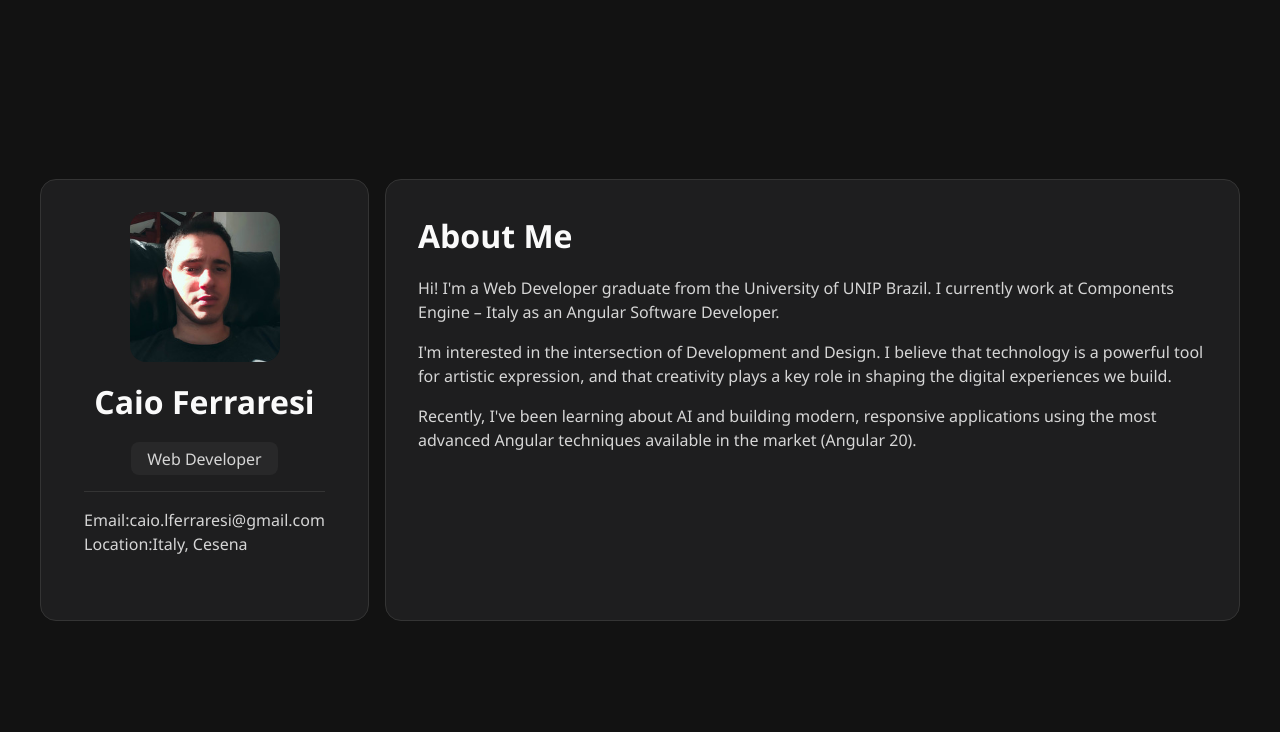
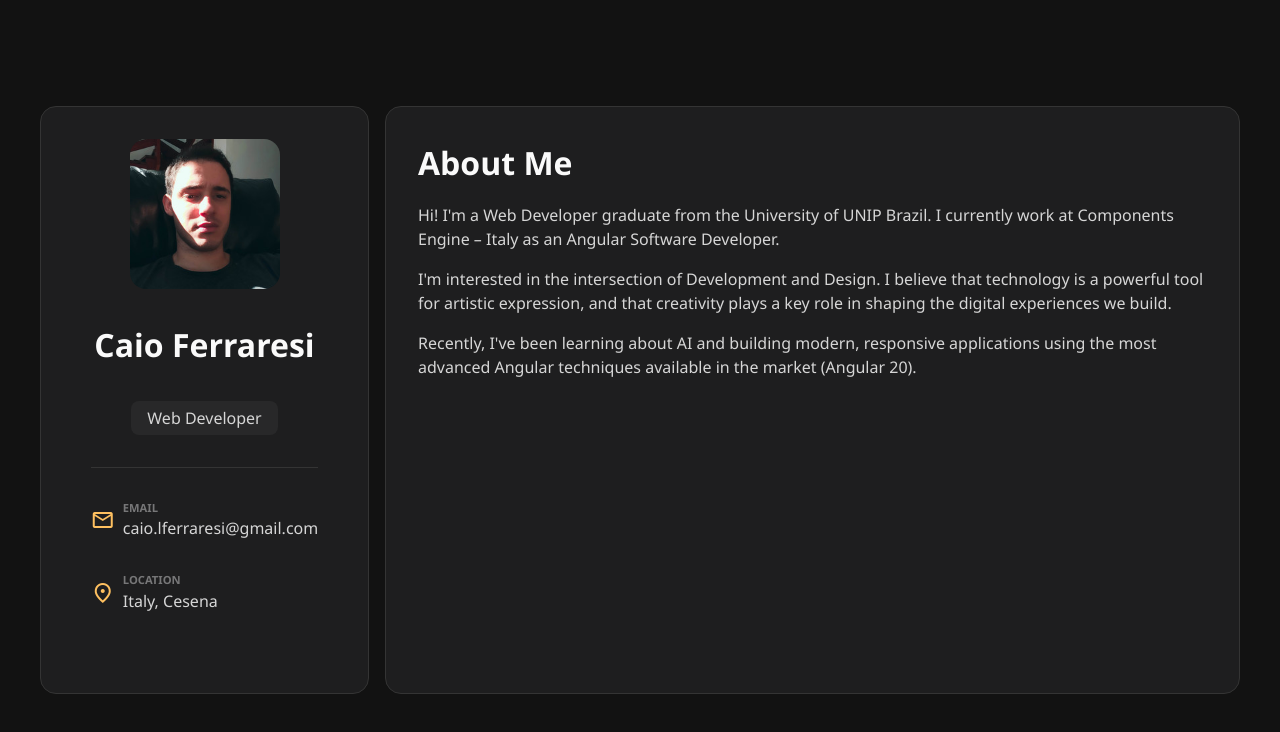
Before and after one commit to caiolf/caiolf.github.io, an Angular app: page / in a window 1280 px wide. Shown: the top 732 px of the page. Built offline with nearby package versions, Linux system fonts and the light colour scheme.

Commit message:
feat(personal-card): improve css

```diff
--- a/src/app/assets/styles/_variables.scss
+++ b/src/app/assets/styles/_variables.scss
@@ -1,7 +1,7 @@
 $background: #2d2d2d;
 $primary-color: #1e1e1f;
 $secondary-color: #282829;
-$accent-color: #fec060;
+$accent: #fec060;
 $text-color: #d6d6d6;
 $title-color: #fafafa;
 $border-radius: 1rem;
--- a/src/app/components/personal-card/personal-card.html
+++ b/src/app/components/personal-card/personal-card.html
@@ -4,14 +4,15 @@
 <h1 class="name">{{ me.name }}</h1>
 <p class="title">{{ me.title }}</p>
 <div class="data">
+  @for (item of dataItems; track item) {
   <div class="data-item">
-    <span class="label">Email:</span>
-    <span class="value">{{ me.email }}</span>
+    <span class="material-symbols-outlined">{{ item.icon }}</span>
+    <div>
+      <span class="label">{{ item.label }}</span>
+      <span class="value">{{ item.value }}</span>
+    </div>
   </div>
-  <div class="data-item">
-    <span class="label">Location:</span>
-    <span class="value">{{ location.city }}, {{ location.country }}</span>
-  </div>
+  }
 </div>
 <div class="social-links">
   <a href="#" class="social-link" target="_blank" rel="noopener noreferrer">
--- a/src/app/components/personal-card/personal-card.scss
+++ b/src/app/components/personal-card/personal-card.scss
@@ -6,7 +6,7 @@
   flex-direction: column;
   justify-content: start;
   align-items: center;
-  gap: 1rem;
+  gap: 2rem;
   .photo {
     width: 150px;
     height: 150px;
@@ -26,19 +26,27 @@
   }
   .data {
     border-top: $border;
-    padding-top: 1rem;
+    padding-top: 2rem;
     display: flex;
     flex-direction: column;
     align-items: start;
-    h2 {
-      font-size: 400;
-      color: $title-color;
-      margin-bottom: 0.5rem;
-    }
-    p {
-      color: $text-color;
-      font-size: 1rem;
-      margin-bottom: 0.5rem;
+    gap: 2rem;
+    .data-item {
+      display: flex;
+      align-items: center;
+      gap: 0.5rem;
+      div {
+        display: flex;
+        flex-direction: column;
+        .label {
+          font-weight: bold;
+          font-size: 0.7rem;
+          color: #777778;
+        }
+        .value {
+          color: $text-color;
+        }
+      }
     }
   }
   .social-links {
@@ -55,3 +63,7 @@
     }
   }
 }
+
+.material-symbols-outlined {
+  color: $accent;
+}
--- a/src/app/components/personal-card/personal-card.ts
+++ b/src/app/components/personal-card/personal-card.ts
@@ -9,6 +9,11 @@ interface Persona {
 interface Location {
   city: string;
   country: string;
+}
+interface DataItem {
+  icon: string;
+  label: string;
+  value: string;
 }
 
 @Component({
@@ -28,4 +33,17 @@ export class PersonalCard {
     city: "Italy",
     country: "Cesena",
   };
+
+  dataItems: DataItem[] = [
+    {
+      icon: "mail",
+      label: "EMAIL",
+      value: this.me.email,
+    },
+    {
+      icon: "location_on",
+      label: "LOCATION",
+      value: `${this.location.city}, ${this.location.country}`,
+    },
+  ];
 }
--- a/src/index.html
+++ b/src/index.html
@@ -1,11 +1,15 @@
-<!doctype html>
+<!DOCTYPE html>
 <html lang="en">
   <head>
-  <meta charset="utf-8">
+    <meta charset="utf-8" />
     <title>CaiolfGithubIo</title>
-  <base href="/">
-  <meta name="viewport" content="width=device-width, initial-scale=1">
-  <link rel="icon" type="image/x-icon" href="favicon.ico">
+    <base href="/" />
+    <meta name="viewport" content="width=device-width, initial-scale=1" />
+    <link rel="icon" type="image/x-icon" href="favicon.ico" />
+    <link
+      href="https://fonts.googleapis.com/css2?family=Material+Symbols+Outlined:wght@100"
+      rel="stylesheet"
+    />
   </head>
   <body>
     <app-root></app-root>
```
Lines whose indentation alone changed are shown as unchanged.
